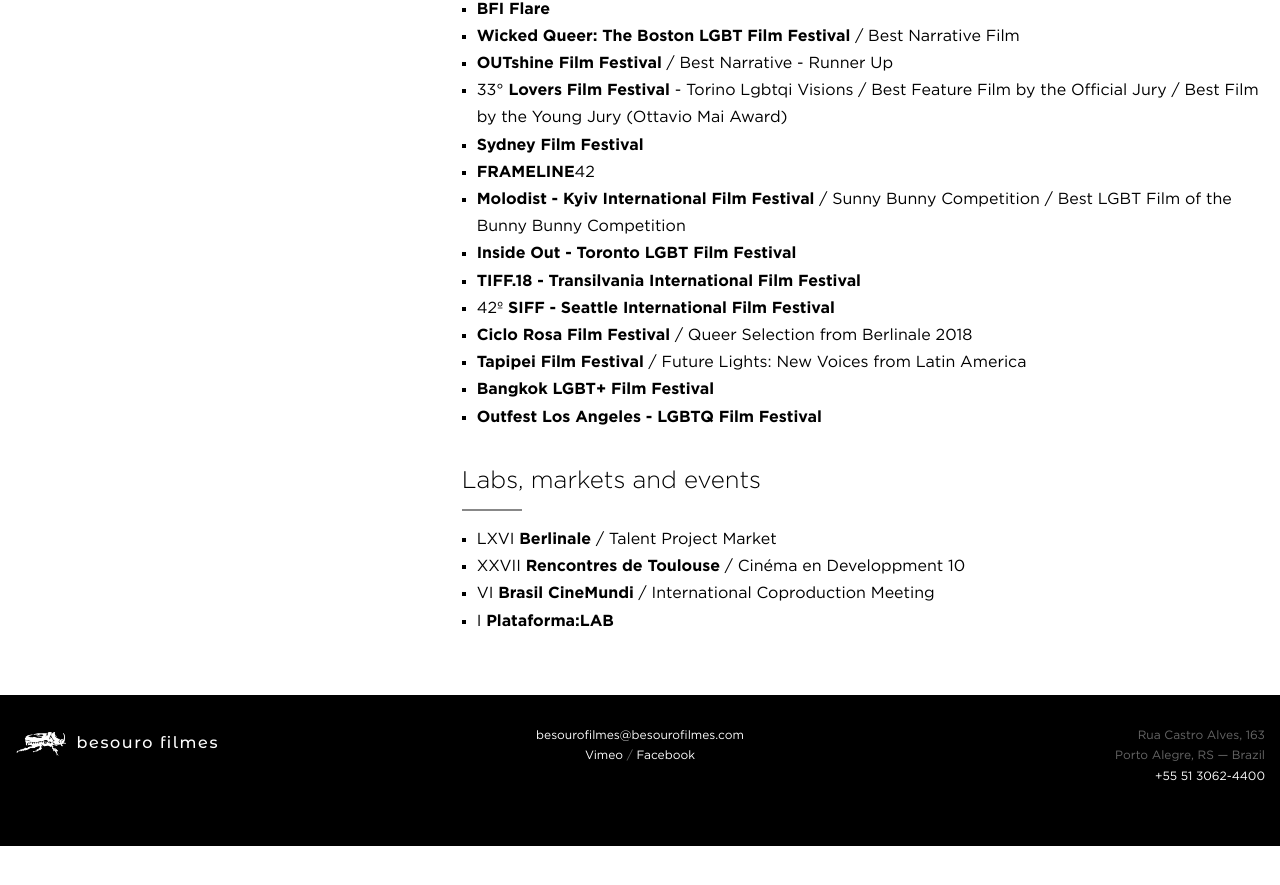
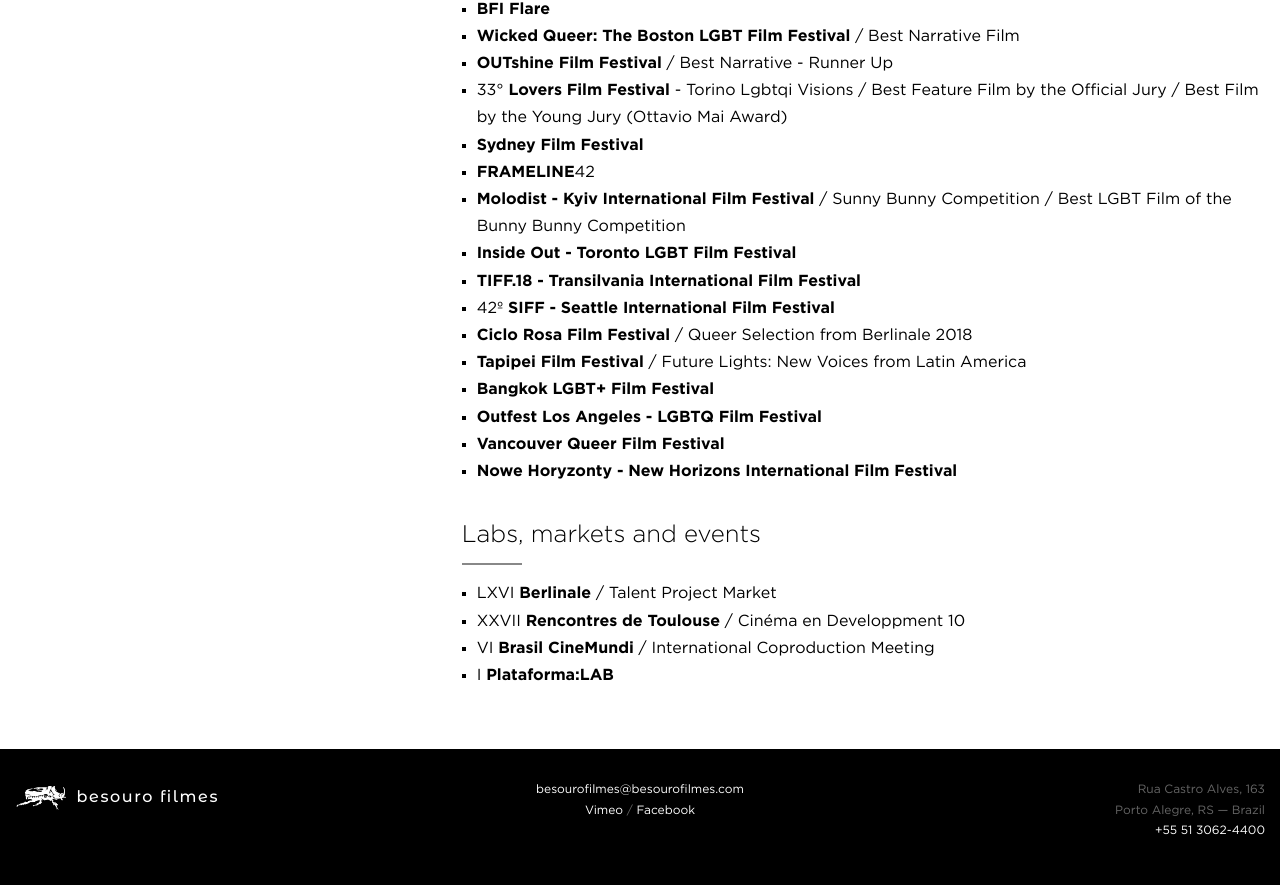
Before and after one commit to arthrfrts/besouro, a Jekyll site: the page built from _projects/hard-paint.md, in a window 1280 px wide and 900 px high, scrolled down 1143 px. Shown: the top 885 px of the window. Built offline with Jekyll 4.4.1, drawn with Linux system fonts in a browser that asks for light colours; before the commit the page ends 1989 px from its top, so only the background shows below that.

Commit message:
Updated Hard Paint

```diff
--- a/_projects/hard-paint.md
+++ b/_projects/hard-paint.md
@@ -44,6 +44,8 @@
 * **Tapipei Film Festival** / Future Lights: New Voices from Latin America
 * **Bangkok LGBT+ Film Festival**
 * **Outfest Los Angeles - LGBTQ Film Festival**
+* **Vancouver Queer Film Festival**
+* **Nowe Horyzonty - New Horizons International Film Festival**
 
 ## Labs, markets and events
 * LXVI **Berlinale** / Talent Project Market
```
